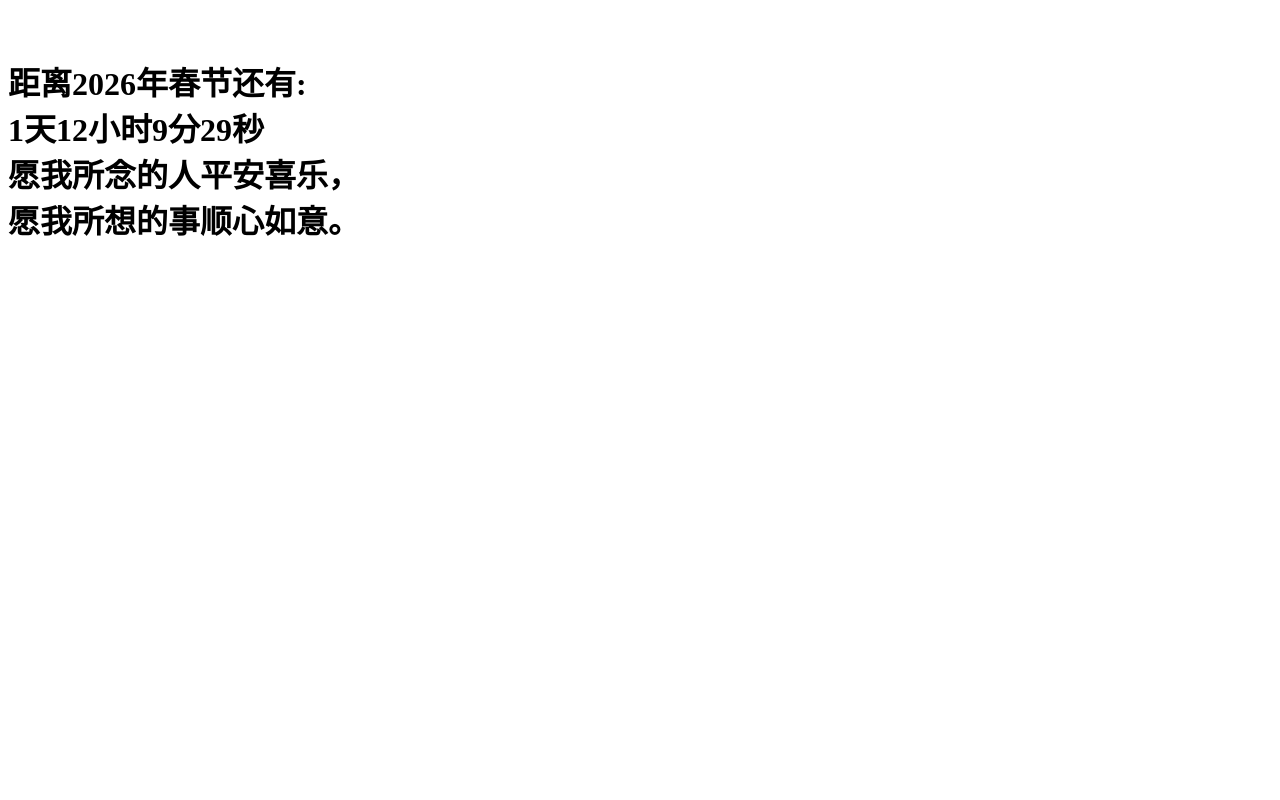
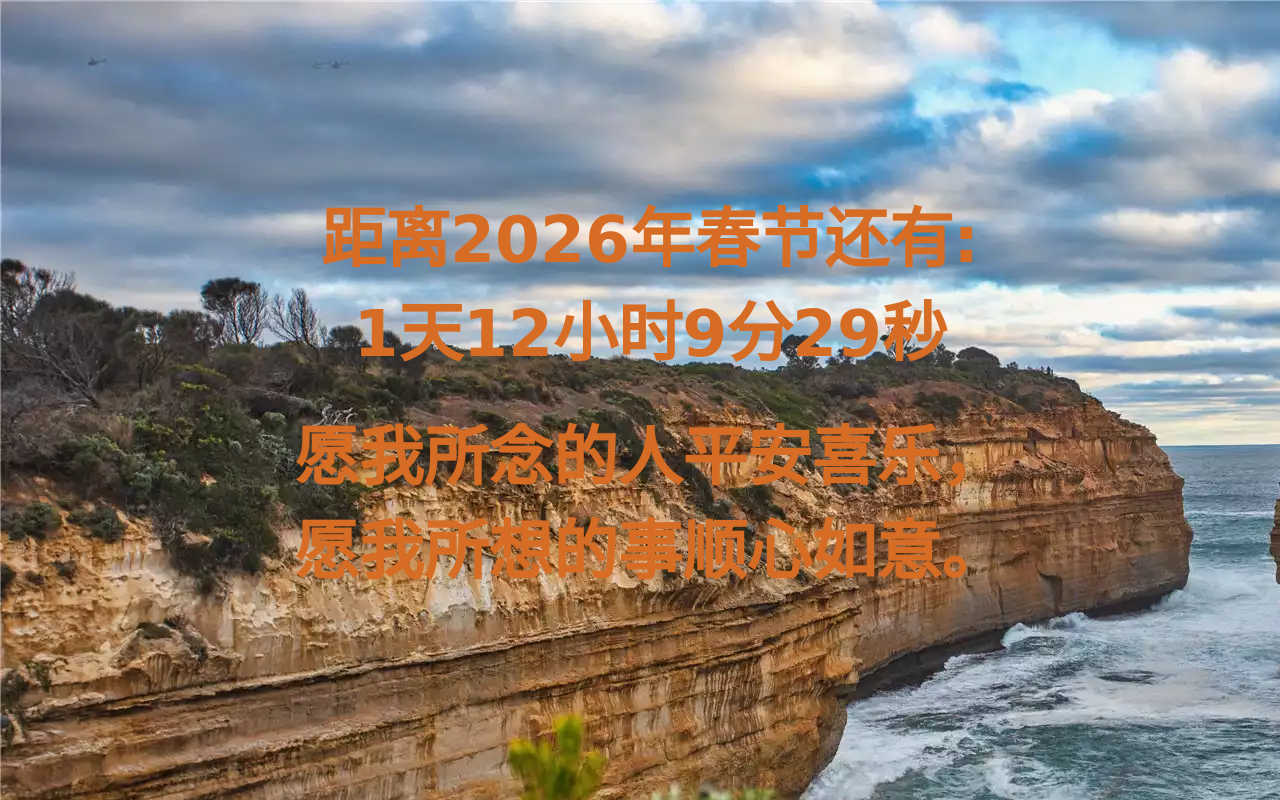
Before and after one commit to eric-jxl/eric-jxl.github.io, a website: page index.html in a window 1280 px wide. Drawn offline with Linux system fonts and the light colour scheme; a web font is replaced by a local one.

Commit message:
Update index.html

```diff
--- a/index.html
+++ b/index.html
@@ -25,7 +25,7 @@
     <link rel="preconnect" href="https://fonts.googleapis.com">
     <link rel="preconnect" href="https://fonts.gstatic.com" crossorigin>
     <link href="https://fonts.googleapis.com/css2?family=Zhi+Mang+Xing&display=swap" rel="stylesheet">
-    <link rel="stylesheet" href="./css/style.css" type="text" />
+    <link rel="stylesheet" href="./css/style.css" type="text/css" />
 </head>
 
 
```
